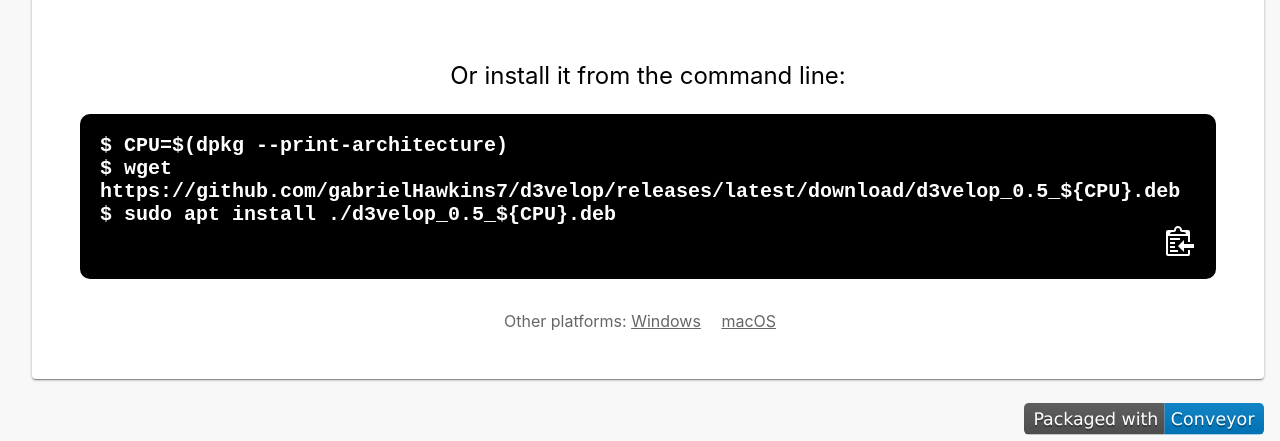
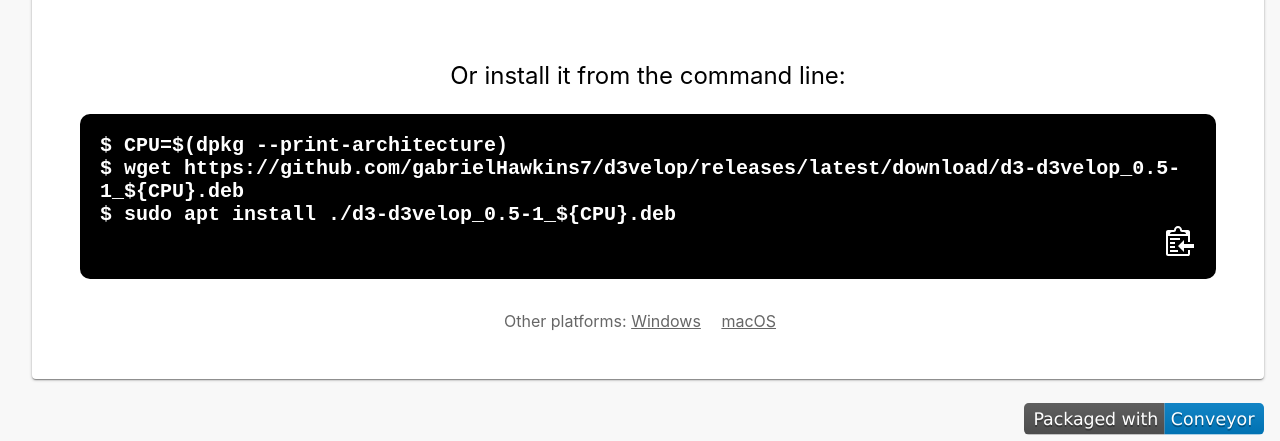
Before and after one commit to gabrielHawkins7/d3velop, a plain HTML site: page download.html in a window 1280 px wide. Shown: the part 787-1228 px from the top of the page. Drawn offline with Linux system fonts and the light colour scheme.

Commit message:
Publish version 0.5.1

```diff
--- a/download.html
+++ b/download.html
@@ -313,8 +313,8 @@
 
                         <p class="smaller-fonts" style="line-height: 200%" id="windows-download-options">
                             <span id="amd-title">Intel: &nbsp;&nbsp;</span>
-                            <a href="https://github.com/gabrielHawkins7/d3velop/releases/latest/download/d3velop-0.5-windows-amd64.zip" download>Download .zip</a> &nbsp;&nbsp;
-                            <a href="https://github.com/gabrielHawkins7/d3velop/releases/latest/download/d3velop-0.5.x64.msix" download>Download .msix</a> &nbsp;&nbsp;
+                            <a href="https://github.com/gabrielHawkins7/d3velop/releases/latest/download/d3velop-0.5-1-windows-amd64.zip" download>Download .zip</a> &nbsp;&nbsp;
+                            <a href="https://github.com/gabrielHawkins7/d3velop/releases/latest/download/d3velop-0.5-1.x64.msix" download>Download .msix</a> &nbsp;&nbsp;
                             <a href="https://github.com/gabrielHawkins7/d3velop/releases/latest/download/d3velop.appinstaller" download>Download .appinstaller</a>
                         </p>
 
@@ -343,7 +343,7 @@
             <div id="pane-mac">
 
                     <!-- Mac AMD64 -->
-                    <a id="mac-amd64" href="https://github.com/gabrielHawkins7/d3velop/releases/latest/download/d3velop-0.5-mac-amd64.zip" class="download-button">
+                    <a id="mac-amd64" href="https://github.com/gabrielHawkins7/d3velop/releases/latest/download/d3velop-0.5-1-mac-amd64.zip" class="download-button">
                         <svg width="2em" height="2em" viewBox="0 0 256 315" version="1.1" xmlns="http://www.w3.org/2000/svg"
                              xmlns:xlink="http://www.w3.org/1999/xlink" preserveAspectRatio="xMidYMid" style="overflow:visible;">
                             <g transform="translate(0,-30)">
@@ -356,7 +356,7 @@
                     <br><br>
 
                     <!-- Mac ARM -->
-                    <a id="mac-aarch64" href="https://github.com/gabrielHawkins7/d3velop/releases/latest/download/d3velop-0.5-mac-aarch64.zip" class="download-button">
+                    <a id="mac-aarch64" href="https://github.com/gabrielHawkins7/d3velop/releases/latest/download/d3velop-0.5-1-mac-aarch64.zip" class="download-button">
                         <svg width="2em" height="2em" viewBox="0 0 256 315" version="1.1" xmlns="http://www.w3.org/2000/svg"
                              xmlns:xlink="http://www.w3.org/1999/xlink" preserveAspectRatio="xMidYMid" style="overflow:visible;">
                             <g transform="translate(0,-30)">
@@ -398,7 +398,7 @@
             <div id="pane-linux">
                 <!-- Linux -->
 
-                    <a href="https://github.com/gabrielHawkins7/d3velop/releases/latest/download/d3velop_0.5_amd64.deb" class="download-button linux-amd64" download>
+                    <a href="https://github.com/gabrielHawkins7/d3velop/releases/latest/download/d3-d3velop_0.5-1_amd64.deb" class="download-button linux-amd64" download>
                         <svg width="2em" height="2em" viewBox="0 0 256 315" version="1.1" xmlns="http://www.w3.org/2000/svg"
                              xmlns:xlink="http://www.w3.org/1999/xlink" preserveAspectRatio="xMidYMid">
                             <g>
@@ -425,7 +425,7 @@
                 <p class="smaller-fonts">
 
                         <span class="linux-all">&nbsp;&nbsp; AMD64: &nbsp;&nbsp;</span>
-                        <a class="linux-amd64" href="https://github.com/gabrielHawkins7/d3velop/releases/latest/download/d3velop-0.5-linux-amd64.tar.gz" download>Download .tar.gz</a>
+                        <a class="linux-amd64" href="https://github.com/gabrielHawkins7/d3velop/releases/latest/download/d3velop-0.5-1-linux-amd64.tar.gz" download>Download .tar.gz</a>
 
 
                 </p>
@@ -433,8 +433,8 @@
                 <div class="cli-instructions">
                     <p>Or install it from the command line:</p>
                     <code class="terminal"><div id="linux-code"><span style="user-select: none">$&nbsp;</span><span>CPU=$(dpkg --print-architecture)</span>
-                    <span style="user-select: none">$&nbsp;</span><span>wget https://github.com/gabrielHawkins7/d3velop/releases/latest/download/d3velop_0.5_${CPU}.deb</span>
-                    <span style="user-select: none">$&nbsp;</span><span>sudo apt install ./d3velop_0.5_${CPU}.deb</span>
+                    <span style="user-select: none">$&nbsp;</span><span>wget https://github.com/gabrielHawkins7/d3velop/releases/latest/download/d3-d3velop_0.5-1_${CPU}.deb</span>
+                    <span style="user-select: none">$&nbsp;</span><span>sudo apt install ./d3-d3velop_0.5-1_${CPU}.deb</span>
                     </div><span class="terminal-icon-container"><span data-text="Copied to the clipboard" class="tooltip"><svg viewbox="0 0 896 1024" width="32" height="32" xmlns="http://www.w3.org/2000/svg" class="copy-button"><path fill="white" d="M128 768h256v64H128v-64z m320-384H128v64h320v-64z m128 192V448L384 640l192 192V704h320V576H576z m-288-64H128v64h160v-64zM128 704h160v-64H128v64z m576 64h64v128c-1 18-7 33-19 45s-27 18-45 19H64c-35 0-64-29-64-64V192c0-35 29-64 64-64h192C256 57 313 0 384 0s128 57 128 128h192c35 0 64 29 64 64v320h-64V320H64v576h640V768zM128 256h512c0-35-29-64-64-64h-64c-35 0-64-29-64-64s-29-64-64-64-64 29-64 64-29 64-64 64h-64c-35 0-64 29-64 64z"/></svg></span></span></code>
                 </div>
 
```
